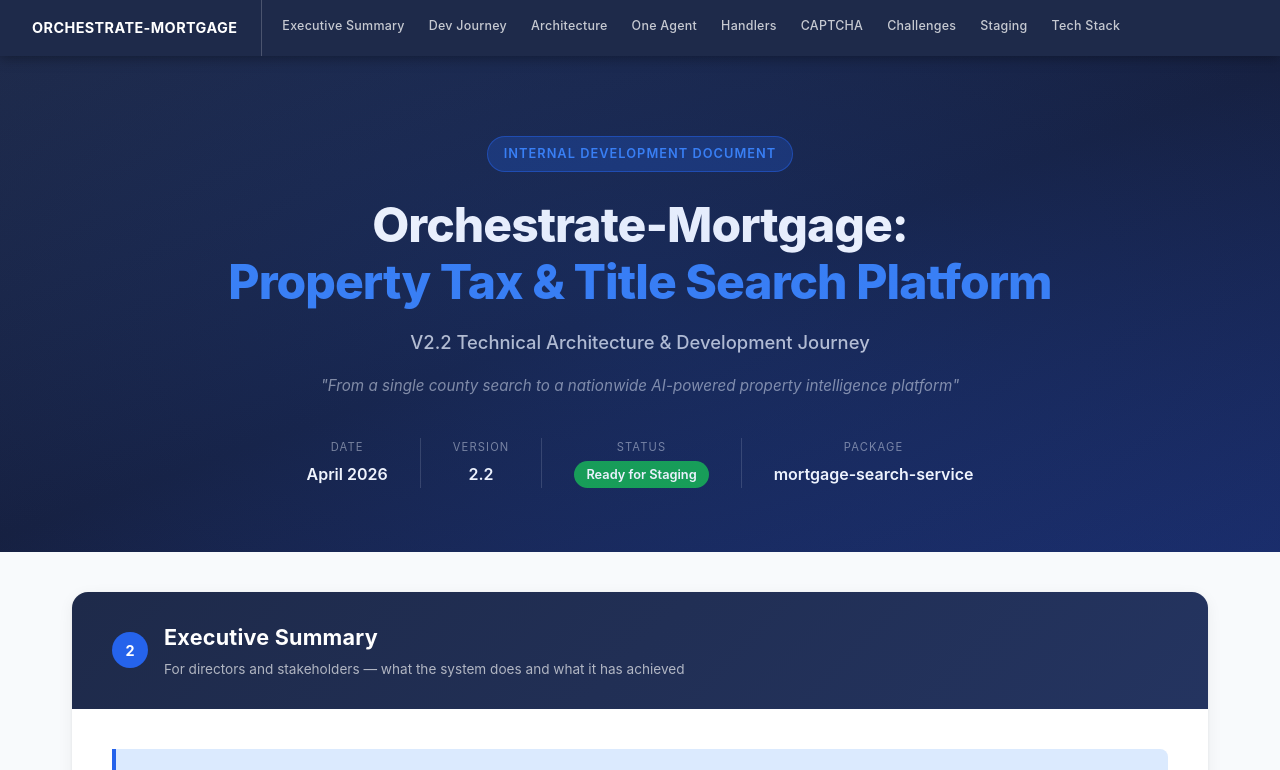
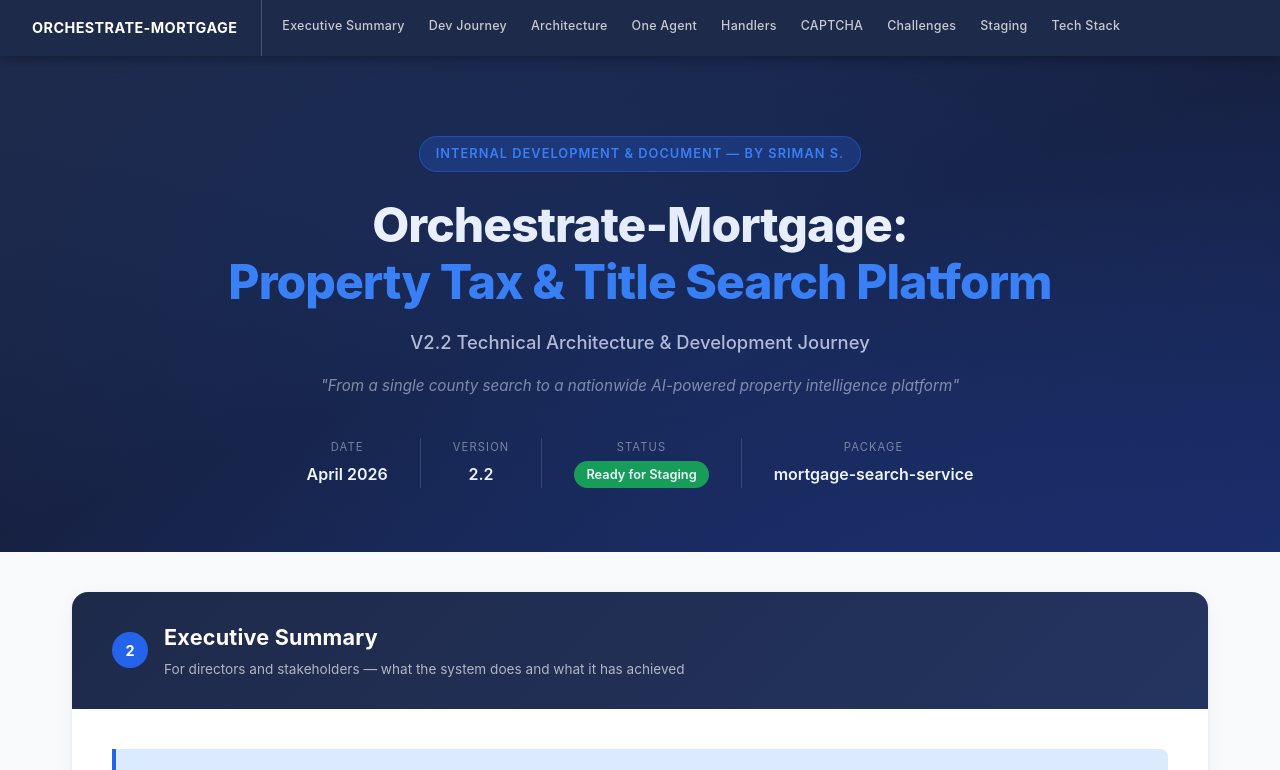
Before and after one commit to Git-Opusone/Sriman-OpusRepo, a website: page docs/V2.2-Technical-Overview.html in a window 1280 px wide. Shown: the top 770 px of the page. Drawn offline with Linux system fonts and the light colour scheme.

Commit message:
docs: add author credit 'by Sriman S.' to header and footer

```diff
--- a/docs/V2.2-Technical-Overview.html
+++ b/docs/V2.2-Technical-Overview.html
@@ -954,7 +954,7 @@
      SECTION 1: HERO
      ══════════════════════════════════════════════════════════════════════════ -->
 <div class="hero">
-  <div class="hero-badge">Internal Development Document</div>
+  <div class="hero-badge">Internal Development &amp; Document &mdash; by Sriman S.</div>
   <h1>Orchestrate-Mortgage:<br><span>Property Tax &amp; Title Search Platform</span></h1>
   <div class="hero-subtitle">V2.2 Technical Architecture &amp; Development Journey</div>
   <div class="hero-tagline">"From a single county search to a nationwide AI-powered property intelligence platform"</div>
@@ -2042,7 +2042,7 @@
      FOOTER
      ══════════════════════════════════════════════════════════════════════════ -->
 <footer>
-  <strong>Orchestrate-Mortgage</strong> &nbsp;|&nbsp; V2.2 &nbsp;|&nbsp; <strong>Confidential — Internal Development Document</strong> &nbsp;|&nbsp; April 2026
+  <strong>Orchestrate-Mortgage</strong> &nbsp;|&nbsp; V2.2 &nbsp;|&nbsp; <strong>Confidential — Internal Development &amp; Document by Sriman S.</strong> &nbsp;|&nbsp; April 2026
   <br>
   <span style="font-size:0.72rem; margin-top:0.4rem; display:block; opacity:0.6;">
     mortgage-search-service &nbsp;&middot;&nbsp; Node.js + Playwright + OpenAI GPT-4o-mini &nbsp;&middot;&nbsp; 3,200+ Counties &nbsp;&middot;&nbsp; 6 Platform Handlers
```
